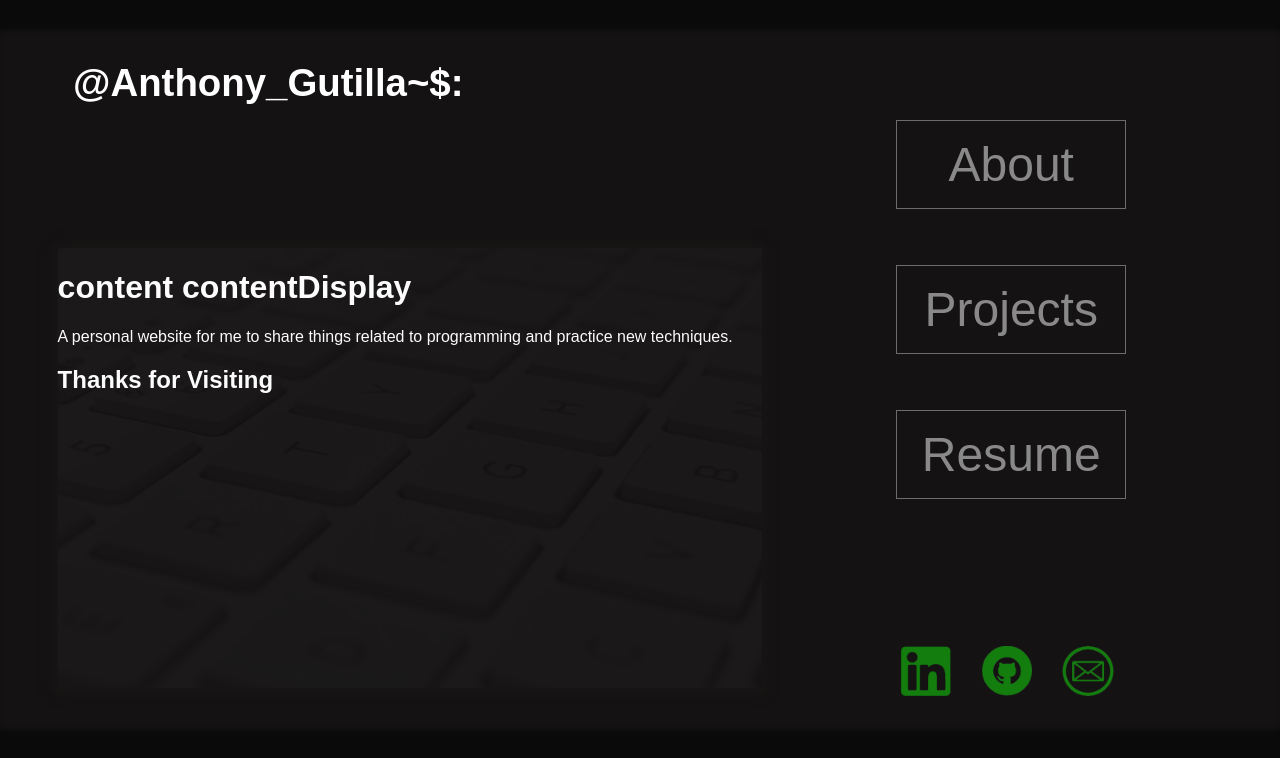
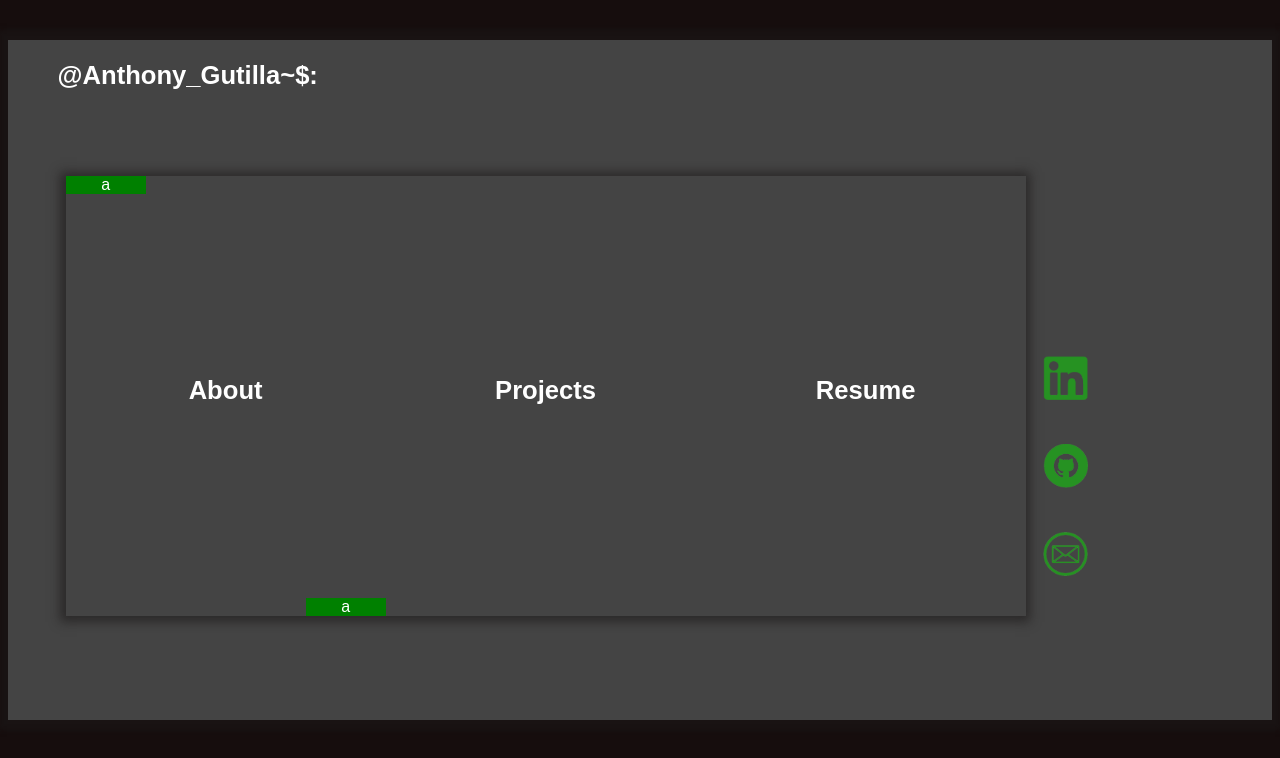
Before and after one commit to antguts/personal, a plain HTML site: page index.html in a window 1280 px wide. Drawn offline with nearby package versions, Linux system fonts and the light colour scheme.

Commit message:
Updated home page and added sections for animation

```diff
--- a/index.html
+++ b/index.html
@@ -15,15 +15,37 @@
 <body>
     <div class="container">
         <!-- Navigation buttons -->
-        <div class="navButtons">
-            <div class="bio" onClick="d_test()">About</div>
-            <div class="projects">Projects</div>
-            <div class="resume">Resume</div>
-        </div>
+        <!-- <div class="navButtons">
+            <a href="" class="about" onClick="aboutClick()">About</a>
+            <a href="" class="projects" onClick="projectsClick()">Projects</a>
+            <a href="" class="resume" onClick="resumeClick()">Resume</a> -->
+            <!-- Lines for nav click animations -->
+            <!-- <div id="aboutLine"></div>
+            <div id="projectLine"></div>
+            <div id="resumeLine"></div>
+        </div> -->
+
 
         <!-- Scrolling terminal header -->
         <div class="terminal">
             <h1>@Anthony_Gutilla~$:<span id="location"></span><span id='cursor'>&lhblk;</span></h1>
+        </div>
+
+        <div class="contentDisplay">
+            <div class="aboutSection">
+                <div class="leftAboutBorder">a</div>
+                <div class="rightAboutBorder">a</div>
+
+                <h2 onClick="aboutClick(this)">About</h2>
+            </div>
+
+            <div class="projectSection">
+                <h2 onClick="projClick(this)">Projects</h2>
+            </div>
+
+            <div class="resumeSection">
+                <h2 onClick="resClick(this)">Resume</h2>
+            </div>
         </div>
 
         <!-- Contact icon roles -->
@@ -33,19 +55,6 @@
             <a href="" id="btn"><img src="./assets/emailIcon.png" /></a>
         </div>
 
-        <div class="contentDisplay">
-            <h1>content contentDisplay</h1>
-            <div class="aboutSection">
-                <p>A personal website for me to share things related to programming and practice new techniques. </p>
-                <h2>Thanks for Visiting</h2>
-            </div>
-            <div class="projectSection">
-
-            </div>
-            <div class="resumeSection">
-
-            </div>
-        </div>
 
 
     </div><!--End Container-->
--- a/index.js
+++ b/index.js
@@ -1,4 +1,14 @@
 
+
+const aboutClick=()=>{
+    alert(this);
+}
+const projClick=()=>{
+    alert("projects");
+}
+const resClick=()=>{
+    alert("resume");
+}
 
 // gsap.registerPlugin(MotionPathPlugin);
 // Nav button hovering
--- a/styles.css
+++ b/styles.css
@@ -1,5 +1,5 @@
 body{
-    background-color: rgb(10, 10, 10);
+    background-color: #160d0d;
 }
 .container{
     font-family: sans-serif;
@@ -7,79 +7,117 @@ body{
     width: 100%;
     height: 85vh;
     margin: 5vh auto;
-    background-color: #1b181899;
+    background-color: #444444;
     box-shadow: 0 0 5px 10px #1b181899;
 }
-
+/*
 .navButtons{
     top: 8vh;
     width: 18vw;
-    /* border: 3px solid green; */
     position: absolute;
     right: 12vw;
     text-align: center;
 }
 
-.navButtons div{
+.navButtons a{
+    display: block;
+    text-decoration: none;
+    color: white;
     opacity: .5;
     border: 1px solid rgb(201, 196, 196);
     padding: 2vh 0;
     font-size: 6vh;
     margin: 7vh 0;
-}
+} */
+/* #aboutLine,#projectLine,#projectLine{
+    content: " ";
+    border: solid white 2px;
+    width: 10%;
+} */
 
-.bio{
-
-}
 
 .terminal h1{
     position: absolute;
-    font-size:3vw;
-    margin: 21px 0 0 65px;
+    font-size:2vw;
+    left: 4.5vw;
+    margin-top: 21px;
 }
 
 .contactIcons{
     position: absolute;
-    display: block;
-    bottom: 12vh;
-    right: 12vw;
+    display: grid;
+    bottom: 25vh;
+    clear: both;
+    right: 15vw;
 }
 
 .contactIcons img{
-    margin: .5vh 1vw;
-    width: 4vw;
+    /* margin: .5vh 1vw; */
+    margin: 2.5vh auto;
+    width: 3.5vw;
     opacity: .6;
 }
 
 .contentDisplay{
-    position: absolute;
-    /* border: 1px solid rgb(201, 196, 196); */
-    bottom: 14vh;
+    position: relative;
+    display: flex;
+    justify-content: space-evenly;
+    text-align: center;
+    /* bottom: 20vh; */
+    top: 17vh;
     left: 4.5vw;
-    width: 55vw;
+    width: 75vw;
     height: 55vh;
     box-shadow: -1px 1px 10px 5px #1b181899;
 }
 
-.contentDisplay::before{
-    content: "";
-    background-image: url('assets/keyboardBG.jpeg');
-    background-size: cover;
-    position: absolute;
-    top: 0px;
-    right: 0px;
-    bottom: 0px;
-    left: 0px;
-    opacity: 0.04;
+
+.contentDisplay div{
+    width: 100%;
 }
+
+.contentDisplay h2{
+    font-size: 2vw;
+    margin-top: 25vh;
+}
+
 
 #cursor{
     position: absolute;
     font-size: 4vh;
     bottom: 0;
-    color: rgb(0, 100, 13);
+    color: rgb(10, 172, 32);
 }
 
+.aboutSection{
+    position: relative;
+}
+
+
+/* Divs for "border" animation */
+
+div .leftAboutBorder, div .rightAboutBorder{
+    position: absolute;
+    content: "";
+    background-color: green;
+    /* height: 25%; */
+    width: 25%;
+}
+
+div .rightAboutBorder{
+    right: 0;
+    bottom: 0;
+}
+
+
+
+h2{
+    transition: all .3s ease-in-out;
+}
+h2:hover{
+    color: rgb(9, 197, 9);
+    transform: scale(1.4);
+}
 
 
 /* Blinking cursor in terminal=========================================== */
```
Also changed, not shown: 1 other file.
